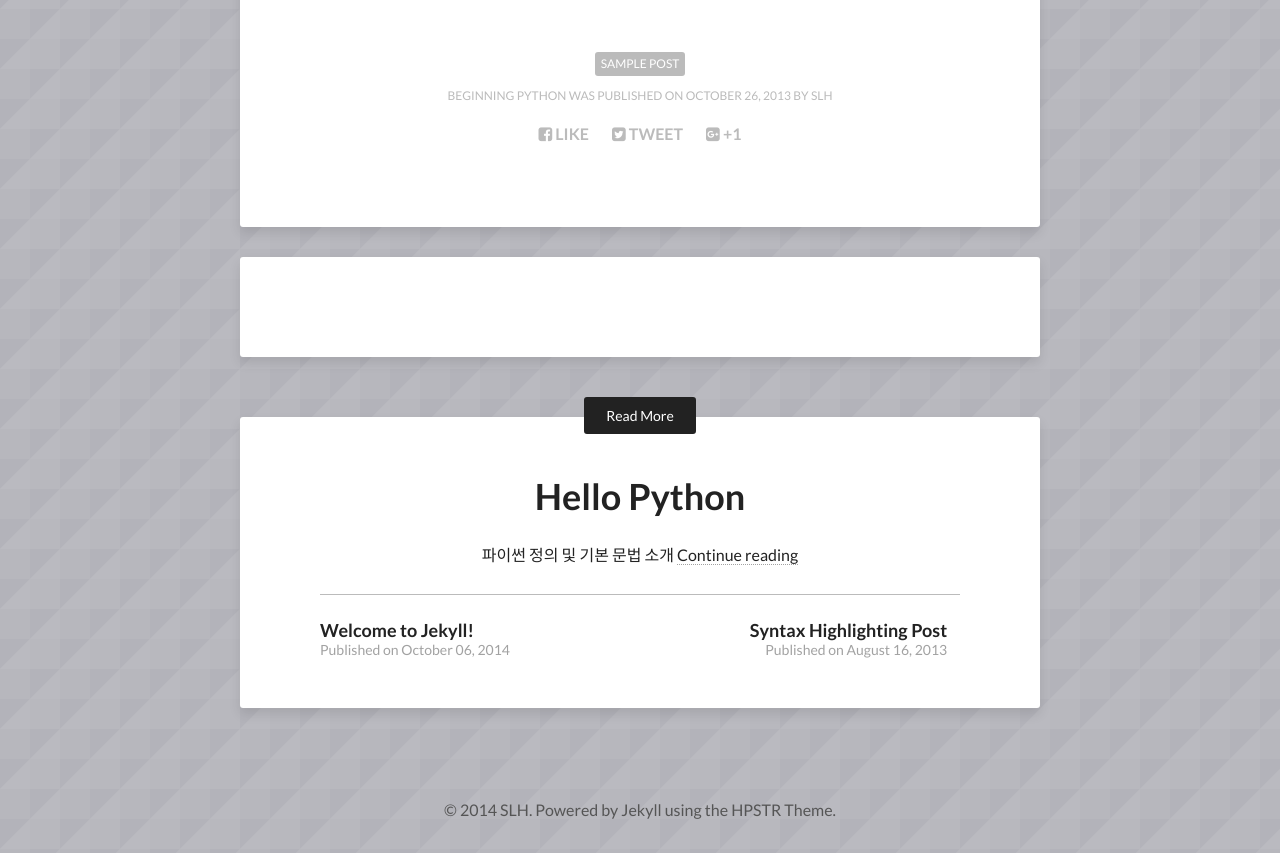
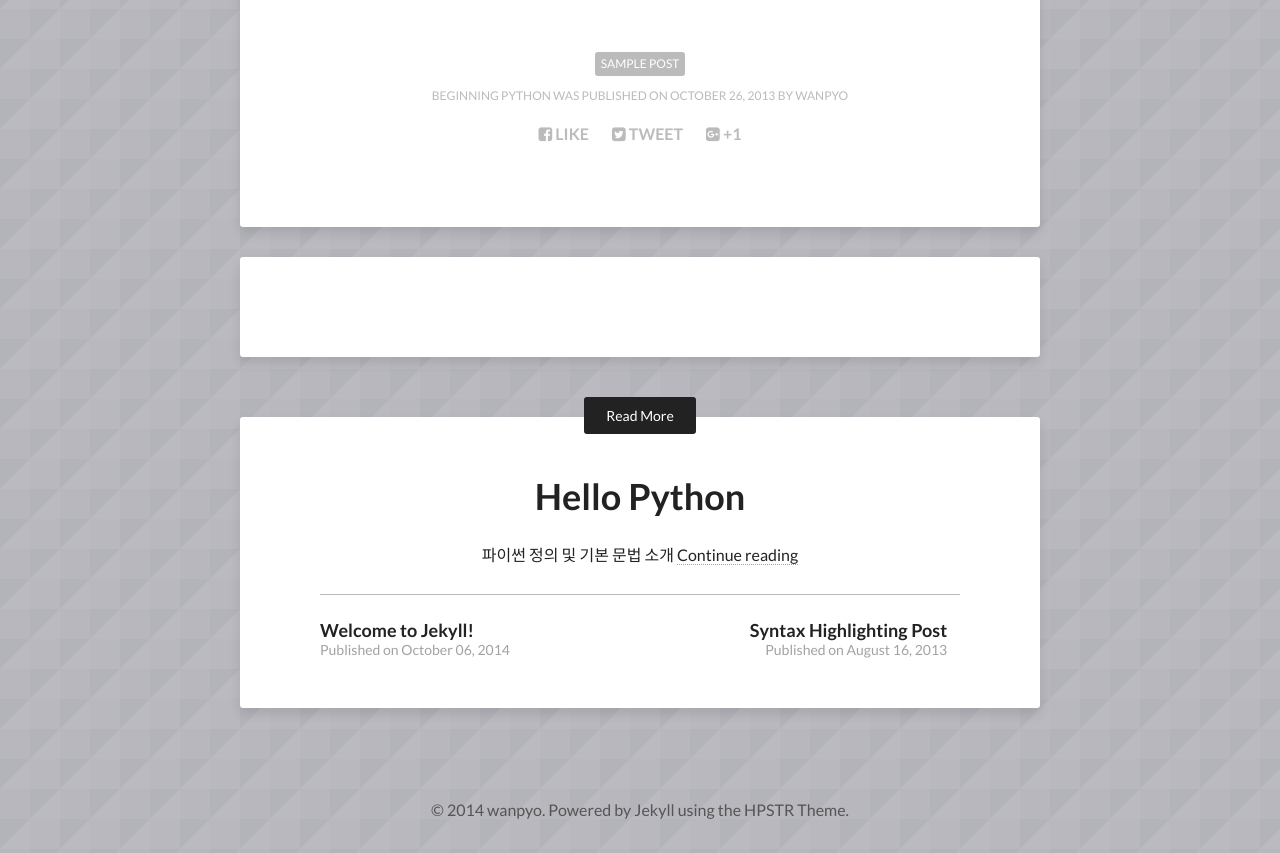
Before and after one commit to wanpyo90/hongblog, a Jekyll site: the page built from _posts/2013-10-26-background-image.md, in a window 1280 px wide. Shown: the part 1791-2644 px from the top of the page. Built offline with Jekyll 4.4.1, drawn with Linux system fonts in a browser that asks for light colours; nearby versions of some CDN libraries; comment, search, counter and statistics services are not loaded; some of the changed lines change nothing that is shown.

Commit message:
20141107

```diff
--- a/_config.yml
+++ b/_config.yml
@@ -1,21 +1,21 @@
-title:            SLH blog
-description:      blabla
-disqus_shortname: slh
+title:            Wanpyo blog
+description:      self make
+disqus_shortname: wanpyo
 reading_time:     true
 words_per_minute: 200
 #Your site's domain goes here. Leave localhost server or blank when working locally.
-url:              http://geoncheollee.github.io/geonblog
+url:              http://wanpyo90.github.io/hongblog/
 
 # Owner/author information
 owner:
-  name:           SLH
+  name:           wanpyo
   avatar:         avatar.jpg
-  bio:            "SLH include a biggest mean. 'S' is SeoJangWon, 'L' is Leegeonchul, 'H' is Hongwanpyo . this three developer start up drawing a small sketch with huge landscape. this three be greatest man"
-  email:          you@email.com
+  bio:            "한국기술교육대학교 컴퓨터공학부에 재학중인 홍완표입니다. 현재 IT에 많은 관심을 가지고 열심히 공부중입니다."
+  email:          wanpyo90@gmail.com
   # Social networking links used in footer. Update and remove as you like.
   twitter:
   facebook:
-  github:         geoncheollee
+  github:         wanpyo90
   stackexchange:
   linkedin:
   instagram:
```
